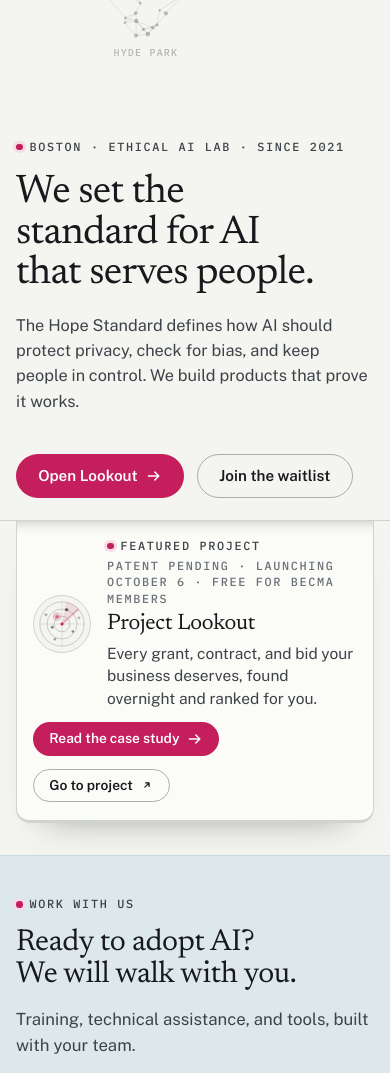
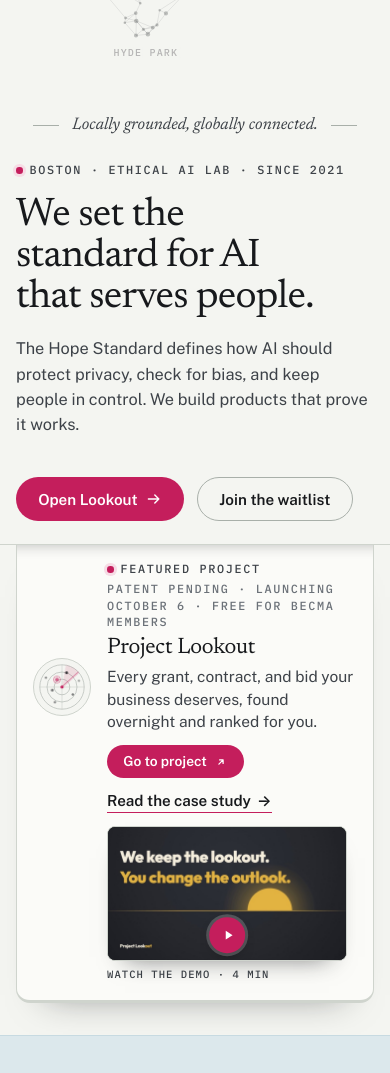
Before and after one commit to amateurmenace/hopegroup-site, an Eleventy site: page src/index.njk in a window 390 px wide. Shown: the part 467-1540 px from the top of the page. Built offline with nearby package versions, Linux system fonts and the light colour scheme; Eleventy itself is replaced by a stand-in of ours; files that its build step writes are made by us from their sources; animation ran at ten frames a second.

Commit message:
Home: shelf demo video + Go to project button, bigger quote arrows, faster quotes, map subtitle; nav The Hope Standard; Philosophy puts How we build before values

```diff
--- a/src/_data/home.json
+++ b/src/_data/home.json
@@ -9,14 +9,16 @@
     "secondary_cta": {
       "label": "Join the waitlist",
       "url": "/waitlist/"
-    }
+    },
+    "map_subtitle": "Locally grounded, globally connected."
   },
   "featured": {
     "project": "project-lookout",
     "eyebrow": "Featured project",
     "line": "Every grant, contract, and bid your business deserves, found overnight and ranked for you.",
     "primary_label": "Read the case study",
-    "secondary_label": "Go to project"
+    "secondary_label": "Go to project",
+    "video_label": "Watch the demo"
   },
   "start": {
     "eyebrow": "Work with us",
--- a/src/_data/navigation.json
+++ b/src/_data/navigation.json
@@ -1,7 +1,7 @@
 {
   "primary": [
     {
-      "label": "Philosophy",
+      "label": "The Hope Standard",
       "url": "/philosophy/"
     },
     {
--- a/src/_includes/partials/featured.njk
+++ b/src/_includes/partials/featured.njk
@@ -2,7 +2,7 @@
 {% if fp %}
 <section class="shelf" id="featured" aria-labelledby="featured-title">
   <div class="wrap">
-    <div class="tray">
+    <div class="tray{% if fp.data.video and fp.data.video.id %} tray--video{% endif %}">
       <a class="tray__visual" href="{{ fp.url | link }}" tabindex="-1" aria-hidden="true">
         {% if fp.data.glyph == 'lookout' %}{% include "partials/mini-radar.njk" %}{% elif fp.data.glyph %}{% set glyph = fp.data.glyph %}{% include "partials/glyph.njk" %}{% elif fp.data.thumb or fp.data.image %}<img src="{{ (fp.data.thumb or fp.data.image) | link }}" alt="">{% endif %}
       </a>
@@ -10,12 +10,18 @@
         <p class="eyebrow tray__eyebrow">{{ home.featured.eyebrow }}{% if fp.data.status %}<span class="tray__status">{{ fp.data.status }}</span>{% endif %}</p>
         <h2 class="tray__name" id="featured-title"><a href="{{ fp.url | link }}">{{ fp.data.name or fp.data.short_client or fp.data.client }}</a></h2>
         <p class="tray__line">{{ home.featured.line }}</p>
+        <div class="tray__actions">
+          {% set goto = fp.data.app_url or fp.url %}
+          <a class="btn btn-primary btn-sm" href="{{ goto | link }}"{% if goto | isExternal %} target="_blank" rel="noopener"{% endif %}>{{ home.featured.secondary_label }} {% if goto | isExternal %}<svg class="tray__go-icon" viewBox="0 0 20 20" width="14" height="14" aria-hidden="true" focusable="false"><path d="M7 13 13 7M8 7h5v5" fill="none" stroke="currentColor" stroke-width="1.8" stroke-linecap="round" stroke-linejoin="round"/></svg><span class="visually-hidden"> (opens {{ goto | replace("https://", "") | replace("http://", "") }} in a new tab)</span>{% else %}{% include "partials/arrow.njk" %}{% endif %}</a>
+          <a class="link-arrow" href="{{ fp.url | link }}">{{ home.featured.primary_label }}</a>
+        </div>
       </div>
-      <div class="tray__actions">
-        <a class="btn btn-primary btn-sm" href="{{ fp.url | link }}">{{ home.featured.primary_label }} {% include "partials/arrow.njk" %}</a>
-        {% set goto = fp.data.app_url or fp.url %}
-        <a class="btn btn-ghost btn-sm tray__go" href="{{ goto | link }}"{% if goto | isExternal %} target="_blank" rel="noopener"{% endif %}>{{ home.featured.secondary_label }} {% if goto | isExternal %}<svg class="tray__go-icon" viewBox="0 0 20 20" width="14" height="14" aria-hidden="true" focusable="false"><path d="M7 13 13 7M8 7h5v5" fill="none" stroke="currentColor" stroke-width="1.8" stroke-linecap="round" stroke-linejoin="round"/></svg><span class="visually-hidden"> (opens {{ goto | replace("https://", "") | replace("http://", "") }} in a new tab)</span>{% else %}{% include "partials/arrow.njk" %}{% endif %}</a>
-      </div>
+      {% if fp.data.video and fp.data.video.id %}
+      <a class="tray__media" href="https://youtu.be/{{ fp.data.video.id }}" target="_blank" rel="noopener">
+        <span class="tray__thumb"><img src="{{ ('/assets/img/video/' + fp.data.video.id + '.jpg') | link }}" alt="" loading="lazy"><span class="tray__play" aria-hidden="true"><svg viewBox="0 0 20 20" width="16" height="16"><path d="M7 4.5v11l8.5-5.5z" fill="currentColor"/></svg></span></span>
+        <span class="tray__media-cap">{{ home.featured.video_label or "Watch the demo" }}{% if fp.data.video.duration %} · {{ fp.data.video.duration }}{% endif %}<span class="visually-hidden"> (opens YouTube in a new tab)</span></span>
+      </a>
+      {% endif %}
     </div>
   </div>
 </section>
--- a/src/assets/css/main.css
+++ b/src/assets/css/main.css
@@ -190,10 +190,18 @@ body.drawer-open { overflow: hidden; }
 .js .hero3__text > :nth-child(3) { animation-delay: .12s; }
 .js .hero3__text > :nth-child(4) { animation-delay: .18s; }
 @keyframes rise { from { opacity: 0; transform: translateY(8px); } to { opacity: 1; transform: none; } }
+.hero3__subtitle {
+  position: absolute; z-index: 1; left: var(--map-cx, 69%); top: var(--map-bottom, auto); transform: translateX(-50%);
+  display: flex; align-items: center; gap: .8rem; margin: 0; white-space: nowrap; pointer-events: none;
+  font: italic 400 clamp(1.05rem, 1.45vw, 1.28rem)/1.3 var(--font-display); color: var(--ink-2);
+}
+.hero3__subtitle::before, .hero3__subtitle::after { content: ""; width: 26px; height: 1px; background: var(--rule-strong); }
+.hero3:not(.has-map) .hero3__subtitle { top: auto; bottom: 2.2rem; }
 @media (max-width: 900px) {
   .hero3 { min-height: 0; display: block; }
   .hero3__canvas { position: relative; height: 54vh; min-height: 360px; }
   .hero3__inner { grid-template-columns: minmax(0, 1fr); padding-top: 1.6rem; gap: 1rem; }
+  .hero3__subtitle { position: static; transform: none; justify-content: center; white-space: normal; padding: .1rem var(--gutter) 0; }
   }
 
 /* ---------- featured project: a tray that slides out from under the hero ---------- */
@@ -218,7 +226,7 @@ body.drawer-open { overflow: hidden; }
 .tray__name a { color: inherit; text-decoration: none; }
 .tray__name a:hover, .tray__name a:focus-visible { text-decoration: underline; text-decoration-color: var(--beacon); text-decoration-thickness: 1.5px; text-underline-offset: 5px; }
 .tray__line { font-size: .97rem; line-height: 1.45; color: var(--ink-2); max-width: 64ch; text-wrap: pretty; }
-.tray__actions { display: flex; flex-wrap: wrap; align-items: center; justify-content: flex-end; gap: .8rem 1.2rem; }
+.tray__actions { display: flex; flex-wrap: wrap; align-items: center; gap: .8rem 1.3rem; margin-top: .5rem; }
 .mini-radar { width: 62px; height: 62px; overflow: visible; }
 .mini-radar__grid { stroke: var(--rule-strong); stroke-width: 1; }
 .mini-radar__grid line { stroke-opacity: .5; }
@@ -238,7 +246,6 @@ body.drawer-open { overflow: hidden; }
 }
 @media (max-width: 860px) {
   .tray { grid-template-columns: auto minmax(0, 1fr); }
-  .tray__actions { grid-column: 1 / -1; justify-content: flex-start; }
 }
 @media (max-width: 520px) {
   .tray { gap: .8rem 1rem; }
@@ -623,7 +630,7 @@ a.start__card--note:hover { background-color: #fff; }
 .project__summary { font: 400 1.3rem/1.45 var(--font-display); }
 
 /* ---------- sliders (projects, quotes) ---------- */
-.slider { --per: 3; --gap: 1.4rem; position: relative; }
+.slider { --per: 3; --gap: 1.4rem; --side: 0px; position: relative; }
 .slider__track {
   list-style: none; display: flex; gap: var(--gap);
   margin: -6px; padding: 6px; scroll-padding: 6px;
@@ -780,14 +787,30 @@ a.start__card--note:hover { background-color: #fff; }
   .banner__link { margin-left: .4rem; }
 }
 
-/* ---------- tray: second button ---------- */
-.tray__go { background: var(--card); }
-.tray__go:hover { background: var(--ink); border-color: var(--ink); color: #fff; }
+/* ---------- tray: go-to-project icon + demo video ---------- */
 .tray__go-icon { transition: transform .2s var(--ease); }
-.tray__go:hover .tray__go-icon { transform: translate(2px, -2px); }
+.btn:hover .tray__go-icon { transform: translate(2px, -2px); }
+.tray__media { display: grid; gap: .45rem; justify-items: center; text-decoration: none; color: inherit; }
+.tray__thumb { position: relative; display: block; width: clamp(180px, 16vw, 216px); aspect-ratio: 16 / 9; border-radius: 8px; overflow: hidden; background: var(--ink); border: 1px solid var(--rule); box-shadow: 0 14px 24px -18px rgba(23, 25, 28, .65); }
+.tray__thumb img { width: 100%; height: 100%; object-fit: cover; transition: transform .5s var(--ease); }
+/* the play button sits on the empty band under the horizon, so the thumbnail's headline stays readable */
+.tray__play { position: absolute; left: 50%; top: 81.5%; width: 15%; aspect-ratio: 1; transform: translate(-50%, -50%); border-radius: 50%; display: grid; place-items: center; background: var(--beacon); color: #fff; box-shadow: 0 0 0 3px rgba(255, 255, 255, .2), 0 6px 14px -6px rgba(0, 0, 0, .6); transition: transform .2s var(--ease); }
+.tray__play svg { width: 45%; height: 45%; margin-left: 6%; }
+.tray__media-cap { font: 500 .66rem/1.3 var(--font-mono); letter-spacing: .1em; text-transform: uppercase; color: var(--ink-2); }
+.tray__media:hover .tray__thumb img { transform: scale(1.05); }
+.tray__media:hover .tray__play { transform: translate(-50%, -50%) scale(1.08); }
+.tray__media:hover .tray__media-cap { color: var(--beacon-deep); }
+.tray__media:focus-visible { outline: none; }
+.tray__media:focus-visible .tray__thumb { outline: 2px solid var(--beacon); outline-offset: 3px; }
+/* narrow screens: the video card drops under the text column (kept after the base rules so it wins the cascade) */
+@media (max-width: 860px) {
+  .tray__media { grid-column: 2; justify-items: start; }
+  .tray__thumb { width: min(100%, 240px); }
+}
 
 /* ---------- quotes: one at a time ---------- */
 .slider--single { --per: 1; max-width: 900px; }
+.slider--quotes .slider__arrow { top: 50%; }
 .slider--single .quote { padding: clamp(1.6rem, 3.6vw, 2.6rem); gap: 1.1rem; }
 .slider--single .quote__mark { font-size: 4.4rem; height: 1.7rem; }
 .slider--single .quote__text { font-size: clamp(1.22rem, 2.1vw, 1.6rem); line-height: 1.45; }
--- a/src/assets/js/main.js
+++ b/src/assets/js/main.js
@@ -48,7 +48,7 @@
       canvas.width = Math.round(W * dpr); canvas.height = Math.round(H * dpr);
       ctx.setTransform(dpr, 0, 0, dpr, 0, 0);
       const wide = W > 900;
-      const region = wide ? { x: W * 0.40, y: H * 0.07, w: W * 0.57, h: H * 0.86 } : { x: W * 0.05, y: H * 0.06, w: W * 0.90, h: H * 0.88 };
+      const region = wide ? { x: W * 0.40, y: H * 0.05, w: W * 0.57, h: H * 0.8 } : { x: W * 0.05, y: H * 0.06, w: W * 0.90, h: H * 0.88 };
       const scale = Math.min(region.w / 100, region.h / 100);
       const ox = region.x + (region.w - 100 * scale) / 2, oy = region.y + (region.h - 100 * scale) / 2;
       seed = 617; dots = []; pairs = []; hoods = [];
@@ -62,6 +62,14 @@
         }
         hoods.push({ name: name.toUpperCase(), cx, cy, r, wgt, side, start, end: dots.length, lit: 0, wide });
       });
+      // the subtitle sits just under the drawn neighborhoods
+      const heroEl = canvas.closest(".hero3");
+      if (heroEl) {
+        const mapBottom = Math.max(...hoods.map((h) => h.cy + h.r + (h.side === "s" ? 18 : 0)));
+        heroEl.style.setProperty("--map-cx", `${ox + 50 * scale}px`);
+        heroEl.style.setProperty("--map-bottom", `${Math.round(mapBottom + 14)}px`);
+        heroEl.classList.add("has-map");
+      }
       for (const h of hoods) {
         const link = h.r * 0.8;
         for (let i = h.start; i < h.end; i++) for (let j = i + 1; j < h.end; j++) {
--- a/src/index.njk
+++ b/src/index.njk
@@ -6,6 +6,7 @@ description: "The Hope Group is a Boston ethical AI lab building privacy first s
 ---
 <section class="hero3" id="top">
   <canvas class="hero3__canvas" id="neighborhood" aria-hidden="true"></canvas>
+  {% if home.hero.map_subtitle %}<p class="hero3__subtitle">{{ home.hero.map_subtitle }}</p>{% endif %}
   <div class="wrap hero3__inner">
     <div class="hero3__text">
       <p class="eyebrow">{{ site.eyebrow }}</p>
```
Also changed, not shown: src/_includes/partials/quotes.njk (+8 -6 lines), src/admin/config.yml (+6 -3 lines), src/philosophy.njk (+4 -4 lines), src/work/project-lookout.md (+3 -2 lines), src/assets/img/video/wcDMptHEjuU.jpg (added).
